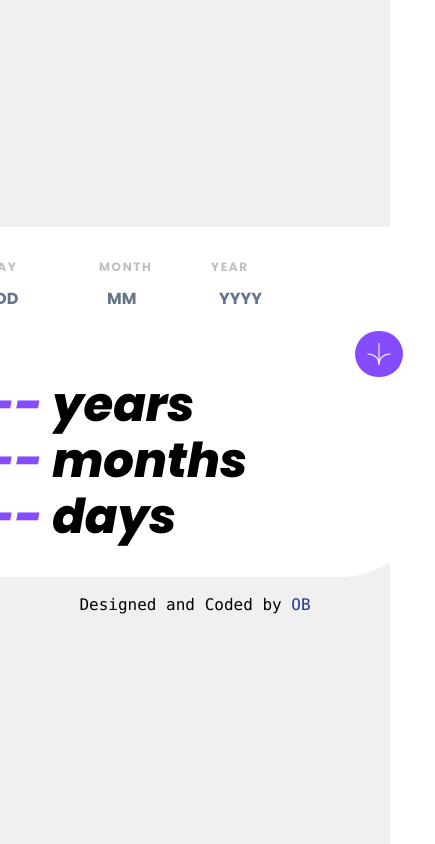
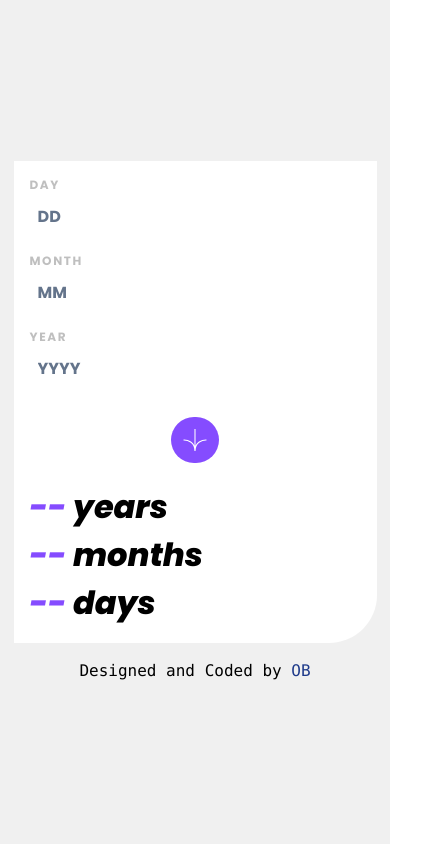
Before and after one commit to OB-Adams/Age-Calculator, a React (Vite) app: page / in a window 390 px wide. Shown: the whole page, 435 px wide, since content can reach past the window. Built offline with nearby package versions, Linux system fonts and the light colour scheme.

Commit message:
Responsive commit

```diff
--- a/index.html
+++ b/index.html
@@ -2,7 +2,6 @@
 <html lang="en">
   <head>
     <meta charset="UTF-8" />
-    <link rel="icon" type="image/svg+xml" href="/vite.svg" />
     <link rel="preconnect" href="https://fonts.googleapis.com" />
     <link rel="preconnect" href="https://fonts.gstatic.com" crossorigin />
     <link
--- a/src/AgeCalculator.jsx
+++ b/src/AgeCalculator.jsx
@@ -63,27 +63,26 @@ const AgeCalculator = () => {
       setErrors(newErrors);
       if (!newErrors.emptyDay && (day < 1 || day > 31)) {
         setErrors((prev) => {
-                return {...prev, invalidDay: true}
-            })
+          return { ...prev, invalidDay: true };
+        });
       }
       if (!newErrors.emptyMonth && (month < 1 || month > 12)) {
         setErrors((prev) => {
-                return {...prev, invalidMonth: true}
-            })
+          return { ...prev, invalidMonth: true };
+        });
       }
-        if (!newErrors.emptyYear && (year < 100)) {
+      if (!newErrors.emptyYear && year < 100) {
         setErrors((prev) => {
-                return {...prev, invalidYear: true}
-            })
+          return { ...prev, invalidYear: true };
+        });
       }
-        if (!newErrors.emptyYear && (year > new Date().getUTCFullYear())) {
+      if (!newErrors.emptyYear && year > new Date().getUTCFullYear()) {
         setErrors((prev) => {
-                return {...prev, isFuture: true}
-            })
+          return { ...prev, isFuture: true };
+        });
       }
       return;
     }
-
 
     newErrors.invalidDay = day < 1 || day > 31;
     newErrors.invalidMonth = month < 1 || month > 12;
@@ -132,25 +131,24 @@ const AgeCalculator = () => {
 
   useEffect(() => {
     const handleEnterPress = (e) => {
-      if (e.key === 'Enter') {
+      if (e.key === "Enter") {
         handleAgeCalc();
       }
     };
 
-    window.addEventListener('keydown', handleEnterPress);
+    window.addEventListener("keydown", handleEnterPress);
 
     return () => {
-      window.removeEventListener('keydown', handleEnterPress);
+      window.removeEventListener("keydown", handleEnterPress);
     };
-  })
-
+  });
 
   return (
     <div
       id="container"
-      className="flex flex-col gap-2 font-Poppins w-[30rem] p-8 bg-white rounded-br-[6rem]"
+      className="flex flex-col gap-2 font-Poppins sm:w-[30rem] w-full max-w-[30rem] p-4 sm:p-8 bg-white rounded-br-[3rem] sm:rounded-br-[6rem]"
     >
-      <div id="date-input" className="flex gap-4">
+      <div id="date-input" className="flex flex-col sm:flex-row gap-3">
         <div id="day" className="flex flex-col gap-1">
           <label
             htmlFor="day"
@@ -173,10 +171,15 @@ const AgeCalculator = () => {
             value={sDay}
             onChange={handleInputChange(setSDay)}
             placeholder="DD"
-            className={classNames("w-[6rem]", "p-2", "placeholder-slate-500", {
+            className={classNames(
+              "w-full sm:w-[6rem]",
+              "p-2",
+              "placeholder-slate-500",
+              {
                 "focus:border-red-400 focus:ring-red-400 border-[1px] border-red-400":
                   errors.emptyDay || errors.invalidDay || errors.invalidDate,
-            })}
+              }
+            )}
           />
           <p className="text-[0.6rem] text-red-400 italic error-displayD">
             {errors.emptyDay
@@ -215,10 +218,17 @@ const AgeCalculator = () => {
             value={sMonth}
             onChange={handleInputChange(setSMonth)}
             placeholder="MM"
-            className={classNames("w-[6rem]", "p-2", "placeholder-slate-500", {
+            className={classNames(
+              "w-full sm:w-[6rem]",
+              "p-2",
+              "placeholder-slate-500",
+              {
                 "focus:border-red-400 focus:ring-red-400 border-[1px] border-red-400":
-                errors.emptyMonth || errors.invalidMonth || errors.invalidDate,
-            })}
+                  errors.emptyMonth ||
+                  errors.invalidMonth ||
+                  errors.invalidDate,
+              }
+            )}
           />
           <p className="text-[0.6rem] text-red-400 italic error-displayM">
             {errors.emptyMonth
@@ -257,13 +267,18 @@ const AgeCalculator = () => {
             value={sYear}
             onChange={handleInputChange(setSYear)}
             placeholder="YYYY"
-            className={classNames("w-[6rem]", "p-2", "placeholder-slate-500", {
+            className={classNames(
+              "w-full sm:w-[6rem]",
+              "p-2",
+              "placeholder-slate-500",
+              {
                 "focus:border-red-400 focus:ring-red-400 border-[1px] border-red-400":
                   errors.emptyYear ||
                   errors.invalidYear ||
                   errors.invalidDate ||
                   errors.isFuture,
-            })}
+              }
+            )}
           />
           <p className="text-[0.6rem] text-red-400 italic error-displayY">
             {errors.emptyYear
@@ -276,9 +291,12 @@ const AgeCalculator = () => {
           </p>
         </div>
       </div>
-      <div id="arrow" className="flex justify-end">
       <div
-          className="bg-purple rounded-full w-max p-3 hover:cursor-pointer active:scale-90 active:bg-black transition-all"
+        id="arrow"
+        className="flex justify-center sm:justify-end mt-4 sm:mt-0"
+      >
+        <div
+          className="bg-purple hover:bg-lightPurple rounded-full w-max p-3 hover:cursor-pointer active:scale-90 active:bg-black transition-all"
           onClick={handleAgeCalc}
         >
           <img src={arrowIcon} alt="arrow" className="w-6" />
@@ -286,17 +304,17 @@ const AgeCalculator = () => {
       </div>
       <div
         id="date-display"
-        className="flex flex-col gap-0 h-[10rem] text-[3rem] font-extrabold italic"
+        className="flex flex-col gap-0 h-auto sm:h-[10rem] text-[2rem] sm:text-[3rem] font-extrabold italic mt-3 sm:mt-0"
       >
-        <p className="mt-[-1rem]">
+        <p className="sm:mt-[-1rem]">
           <i className="text-purple">{age.years}</i>{" "}
           {age.years > 1 || age.years === "--" ? "years" : "year"}
         </p>
-        <p className="mt-[-1rem]">
+        <p className="sm:mt-[-1rem]">
           <i className="text-purple">{age.months}</i>{" "}
           {age.months > 1 || age.months === "--" ? "months" : "month"}
         </p>
-        <p className="mt-[-1rem]">
+        <p className="sm:mt-[-1rem]">
           <i className="text-purple">{age.days}</i>{" "}
           {age.days > 1 || age.days === "--" ? "days" : "day"}
         </p>
--- a/src/index.css
+++ b/src/index.css
@@ -5,7 +5,7 @@
   --off-black: hsl(0, 0%, 8%);
   --purple: hsl(259, 100%, 65%);
   --light-red: hsl(0, 100%, 67%);
-
+  --light-purple: hsla(259, 100%, 65%, 0.9);
 }
 
 @tailwind base;
--- a/tailwind.config.js
+++ b/tailwind.config.js
@@ -12,7 +12,8 @@ export default {
         smokeyGrey: 'var(--smokey-grey)',
         offBlack: 'var(--off-black)',
         purple: 'var(--purple)',
-        lightRed: 'var(--light-Red)'
+        lightRed: 'var(--light-Red)',
+        lightPurple: 'var(--light-purple)'
       },
       fontFamily: {
         'Poppins': ['Poppins', 'sans-serif']
```
Also changed, not shown: 1 other file (tests, documents, lock files or other folders). Lines whose indentation alone changed are shown as unchanged.
